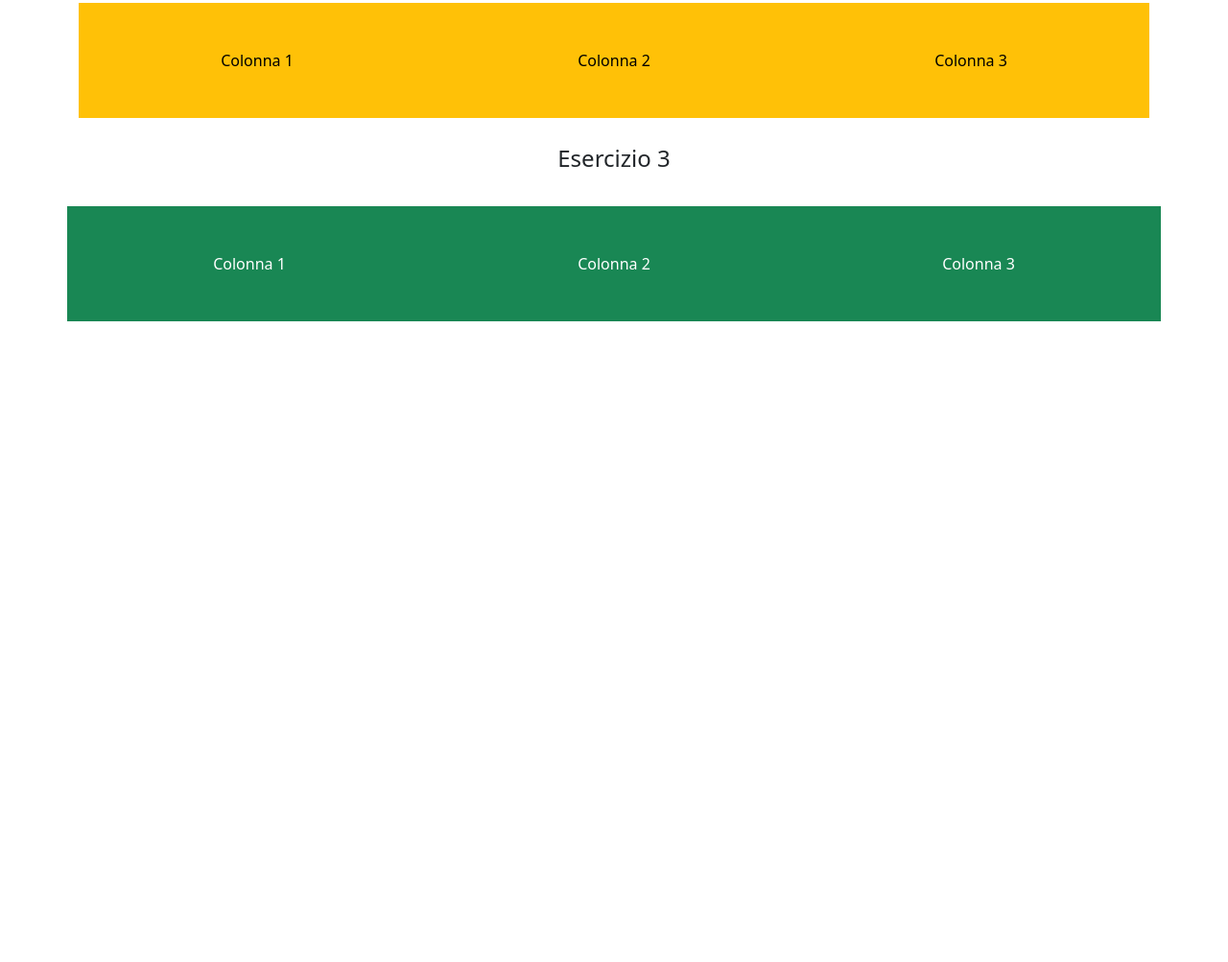
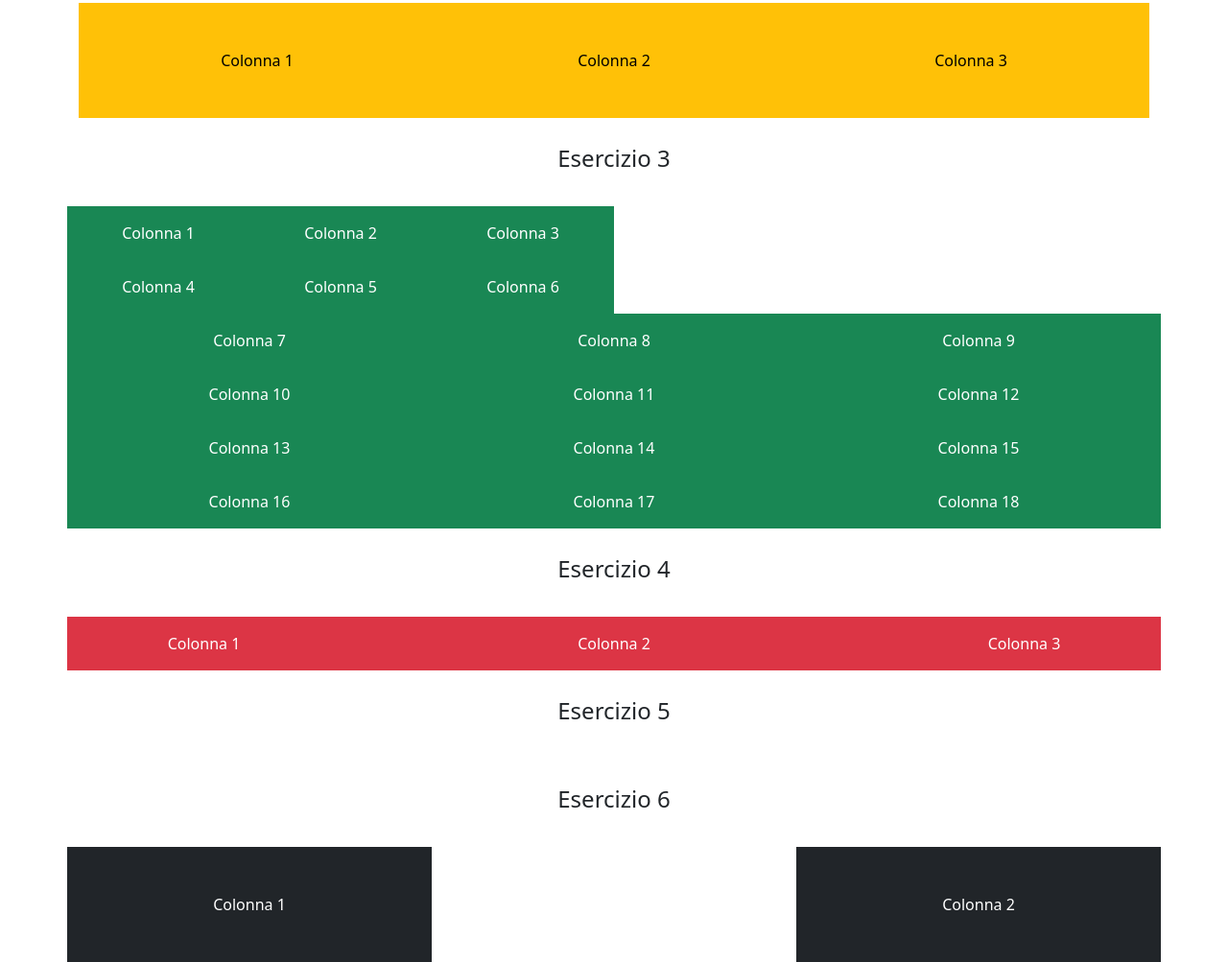
Before and after one commit to Mat-123/U2-W2-D1-Test, a plain HTML site: page index.html in a window 1280 px wide. Shown: the part 352-1355 px from the top of the page at 96% size. Before the commit the page ends 800 px from the top, so only its background shows below. Drawn offline with nearby package versions, Linux system fonts and the light colour scheme.

Commit message:
esercizio 4 e 6

```diff
--- a/index.html
+++ b/index.html
@@ -43,11 +43,69 @@
     <!-- esercizio 3-->
     <div>
       <div class="text-center"><h2 class="fs-4 lh-base py-4">Esercizio 3</h2></div>
+      <div class="container text-center w-100">
+        <div class="row">
+          <div class="col col-4 bg-success text-white p-3 col-sm-2">Colonna 1</div>
+          <div class="col col-4 bg-success text-white p-3 col-sm-2">Colonna 2</div>
+          <div class="col col-4 bg-success text-white p-3 col-sm-2">Colonna 3</div>
+        </div>
+
+        <div class="row">
+          <div class="col col-4 bg-success text-white p-3 col-sm-2">Colonna 4</div>
+          <div class="col col-4 bg-success text-white p-3 col-sm-2">Colonna 5</div>
+          <div class="col col-4 bg-success text-white p-3 col-sm-2">Colonna 6</div>
+        </div>
+
+        <div class="row">
+          <div class="col col-4 bg-success text-white p-3">Colonna 7</div>
+          <div class="col col-4 bg-success text-white p-3">Colonna 8</div>
+          <div class="col col-4 bg-success text-white p-3">Colonna 9</div>
+        </div>
+
+        <div class="row">
+          <div class="col col-4 bg-success text-white p-3">Colonna 10</div>
+          <div class="col col-4 bg-success text-white p-3">Colonna 11</div>
+          <div class="col col-4 bg-success text-white p-3">Colonna 12</div>
+        </div>
+
+        <div class="row">
+          <div class="col col-4 bg-success text-white p-3">Colonna 13</div>
+          <div class="col col-4 bg-success text-white p-3">Colonna 14</div>
+          <div class="col col-4 bg-success text-white p-3">Colonna 15</div>
+        </div>
+
+        <div class="row">
+          <div class="col col-4 bg-success text-white p-3">Colonna 16</div>
+          <div class="col col-4 bg-success text-white p-3">Colonna 17</div>
+          <div class="col col-4 bg-success text-white p-3">Colonna 18</div>
+        </div>
+      </div>
+    </div>
+
+    <!--esercizio 4-->
+    <div>
+      <div class="text-center"><h2 class="fs-4 lh-base py-4">Esercizio 4</h2></div>
       <div class="container text-center">
         <div class="row">
-          <div class="col col-4 bg-success text-white p-5 col-md-4">Colonna 1</div>
-          <div class="col col-4 bg-success text-white p-5 col-md-4">Colonna 2</div>
-          <div class="col col-4 bg-success text-white p-5 col-md-4">Colonna 3</div>
+          <div class="col col-8 bg-danger text-white p-3 col-lg-3">Colonna 1</div>
+          <div class="col col-8 bg-danger text-white p-3 col-lg-6">Colonna 2</div>
+          <div class="col col-8 bg-danger text-white p-3 col-lg-3">Colonna 3</div>
+        </div>
+      </div>
+    </div>
+
+    <!--esercizio 5-->
+    <div>
+      <div class="text-center"><h2 class="fs-4 lh-base py-4">Esercizio 5</h2></div>
+    </div>
+
+    <!-- esercizio 6-->
+    <div>
+      <div class="text-center"><h2 class="fs-4 lh-base py-4">Esercizio 6</h2></div>
+      <div class="container text-center">
+        <div class="row">
+          <div class="col col-4 bg-dark text-white p-5">Colonna 1</div>
+          <div class="col col-4 bg-dark text-white p-5 offset-lg-4">Colonna 2</div>
         </div>
       </div>
     </div>
```
